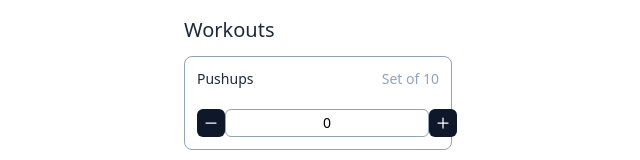
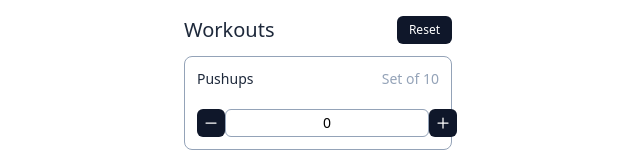
Before and after one commit to nirnejak/workout-tracker, a React (Vite) app: page / in a window 1280 px wide. Shown: the top 160 px of the page, without its empty margins (322-962 px from the left). Built offline with nearby package versions, Linux system fonts and the light colour scheme.

Commit message:
Reset Workouts

```diff
--- a/src/components/Workouts.tsx
+++ b/src/components/Workouts.tsx
@@ -4,14 +4,26 @@ import WorkoutContainer from "./WorkoutContainer"
 import useWorkout from "../hooks/useWorkout"
 
 const Workouts: React.FC = () => {
-  const { workouts, reduceCount, increaseCount } = useWorkout()
+  const { workouts, resetWorkouts, reduceCount, increaseCount } = useWorkout()
 
   return (
     <div
       className="w-full md:w-[300px] mx-auto p-4"
       style={{ fontFamily: "system-ui, sans-serif" }}
     >
-      <h1 className="text-xl font-medium text-slate-800 mb-3">Workouts</h1>
+      <div className="flex justify-between">
+        <h1 className="text-xl font-medium text-slate-800 mb-3">Workouts</h1>
+        <div>
+          <button
+            className="bg-slate-900 text-white text-xs px-3 py-1.5 rounded-md"
+            onClick={() => {
+              resetWorkouts()
+            }}
+          >
+            Reset
+          </button>
+        </div>
+      </div>
       {workouts.map((workout, index) => (
         <WorkoutContainer
           key={index}
--- a/src/hooks/useWorkout.tsx
+++ b/src/hooks/useWorkout.tsx
@@ -22,6 +22,7 @@ const initialWorkouts = [
 
 interface HookReturnType {
   workouts: WorkoutType[]
+  resetWorkouts: () => void
   reduceCount: (index: number) => void
   increaseCount: (index: number) => void
 }
@@ -35,6 +36,11 @@ const useWorkout = (): HookReturnType => {
       setWorkouts(JSON.parse(localWorkouts))
     }
   }, [])
+
+  const resetWorkouts = (): void => {
+    setWorkouts(initialWorkouts)
+    localStorage.setItem("workouts", JSON.stringify(initialWorkouts))
+  }
 
   const reduceCount = (index: number): void => {
     setWorkouts((workouts) => {
@@ -70,7 +76,7 @@ const useWorkout = (): HookReturnType => {
     })
   }
 
-  return { workouts, reduceCount, increaseCount }
+  return { workouts, resetWorkouts, reduceCount, increaseCount }
 }
 
 export default useWorkout
```
